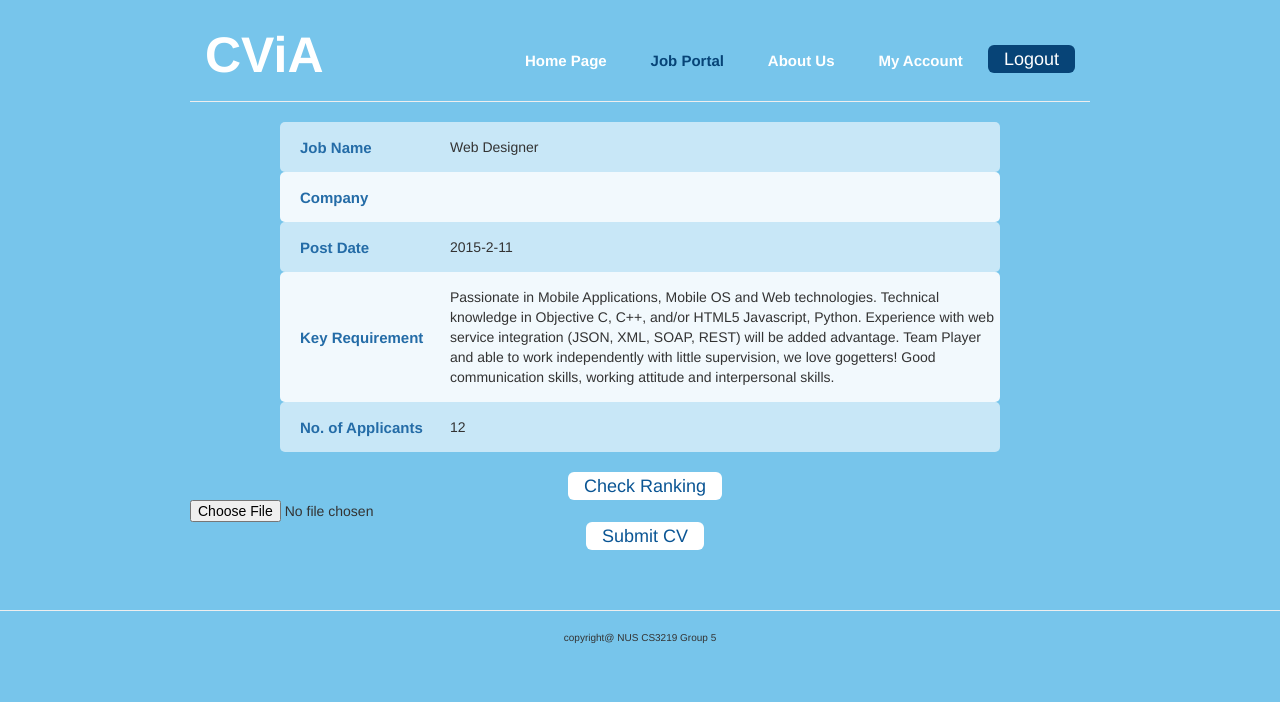
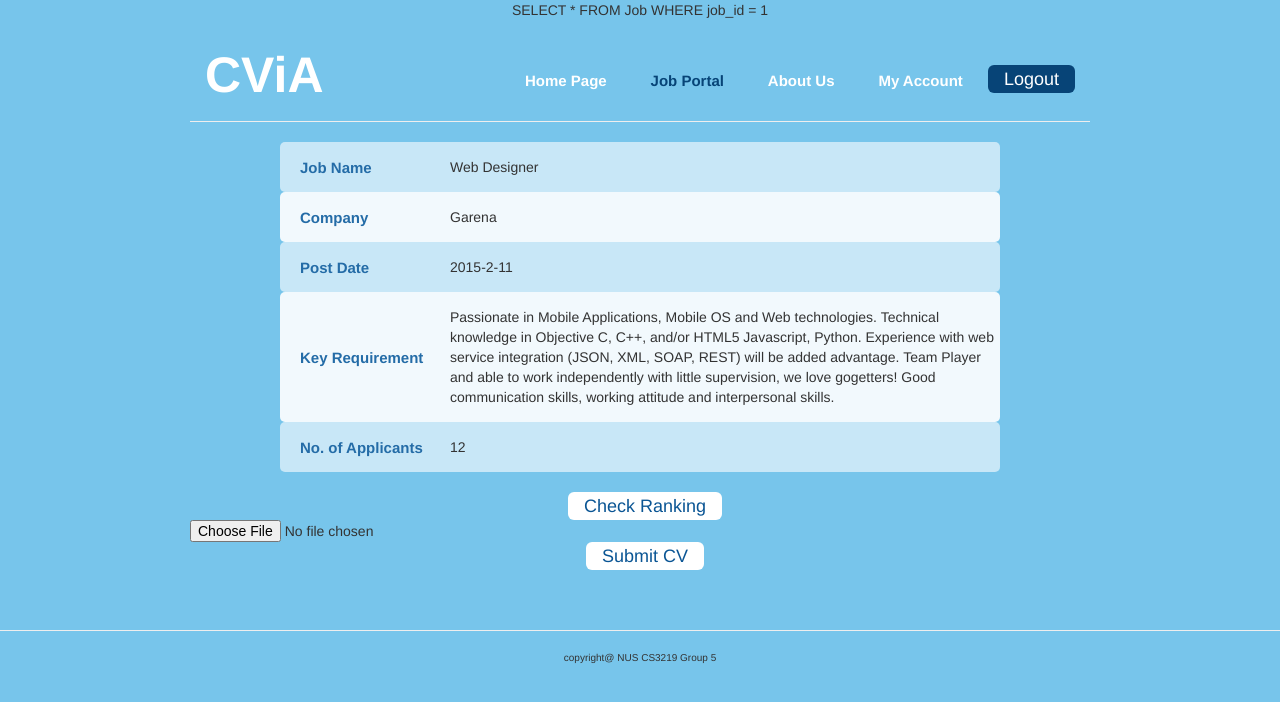
Before and after one commit to java-wei/CVIA, a PHP site: page /CVIA/jobPage.php?job=1 in a window 1280 px wide. Shown: the top 702 px of the page. Run offline with PHP 8.4, Linux system fonts and the light colour scheme; the visitor is signed in with stand-in values (Sample User, id 1); data comes from the database, SQL or seed files in the repository; data that the repository does not hold is empty; some libraries are stand-ins or nearby versions.

Commit message:
Fix the 'company' to 'job_company'

```diff
--- a/jobPage.php
+++ b/jobPage.php
@@ -9,6 +9,9 @@
     $jobResult = mysql_query($sql);
     $num_rows = mysql_num_rows($jobResult);
     $row = mysql_fetch_assoc($jobResult);
+
+    echo $sql;
+
     $userID = $_SESSION['id'];
   ?>
 
@@ -17,7 +20,7 @@
     <meta http-equiv="X-UA-Compatible" content="IE=edge">
     <meta name="viewport" content="width=device-width, initial-scale=1">
     <!-- The above 3 meta tags *must* come first in the head; any other head content must come *after* these tags -->
-    <title><?php echo $row["job_title"]."-".$row["company"] ?></title>
+    <title><?php echo $row["job_title"]."-".$row["job_company"] ?></title>
 
     <!-- Bootstrap -->
     <link href="css/bootstrap.min.css" rel="stylesheet">
@@ -126,7 +129,7 @@
           </tr>
           <tr class="evenLine">
             <td class="jtLabel">Company</td>
-            <td><?php echo $row["company"]?></td>
+            <td><?php echo $row["job_company"]?></td>
           </tr>
           <tr class="oddLine">
             <td class="jtLabel">Post Date</td>
--- a/jobPortal.php
+++ b/jobPortal.php
@@ -176,7 +176,7 @@
               }
               echo
               "<td class=\"jobTitle\"><a href=\"jobPage.php?job=".$row["job_id"]."\" target=\"_blank\">".$row["job_title"]."</a></td>
-              <td class=\"jobCompany\">".$row["company"]."</td>
+              <td class=\"jobCompany\">".$row["job_company"]."</td>
               <td class=\"jobDescription\">".$row["job_description"]."</td>
               <td class=\"jobStatus\">
               <form action=\"uploadCV.php?jobID=".$row["job_id"]."\" method=\"post\" enctype=\"multipart/form-data\">
```
